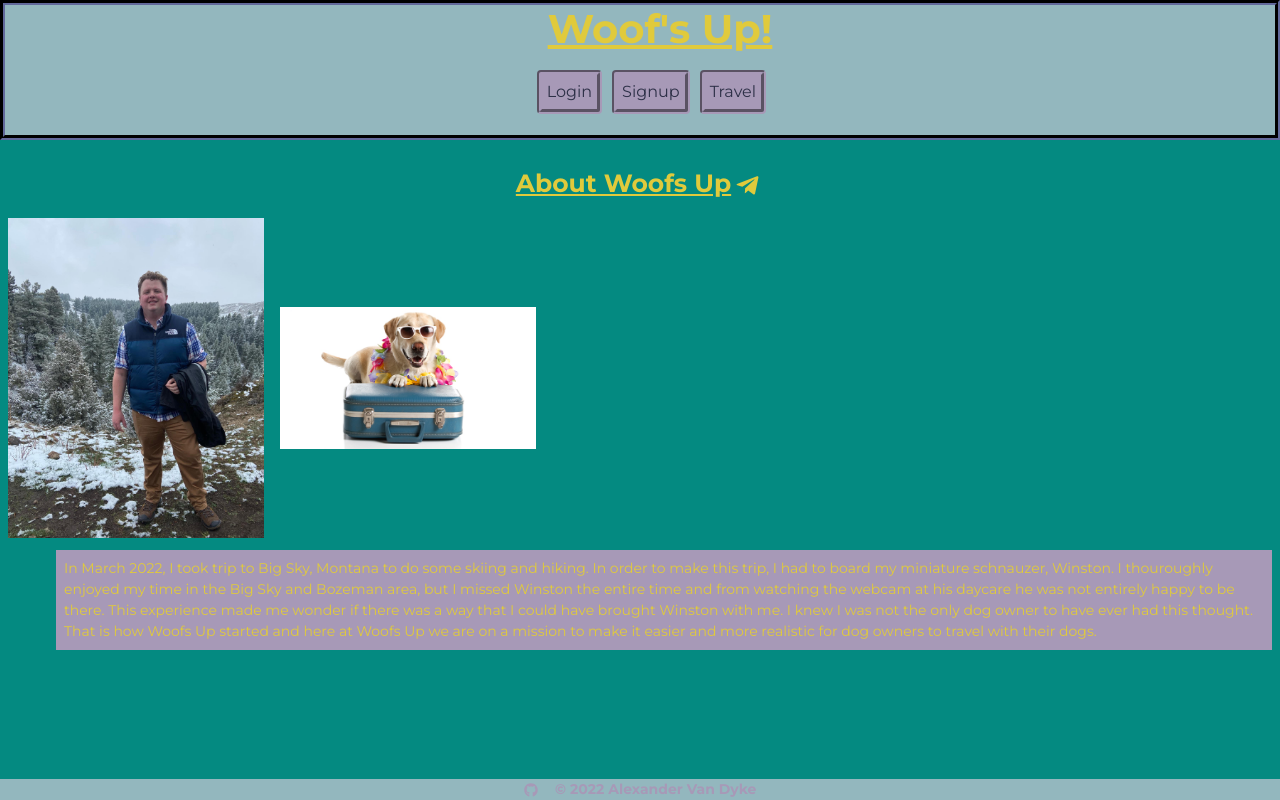
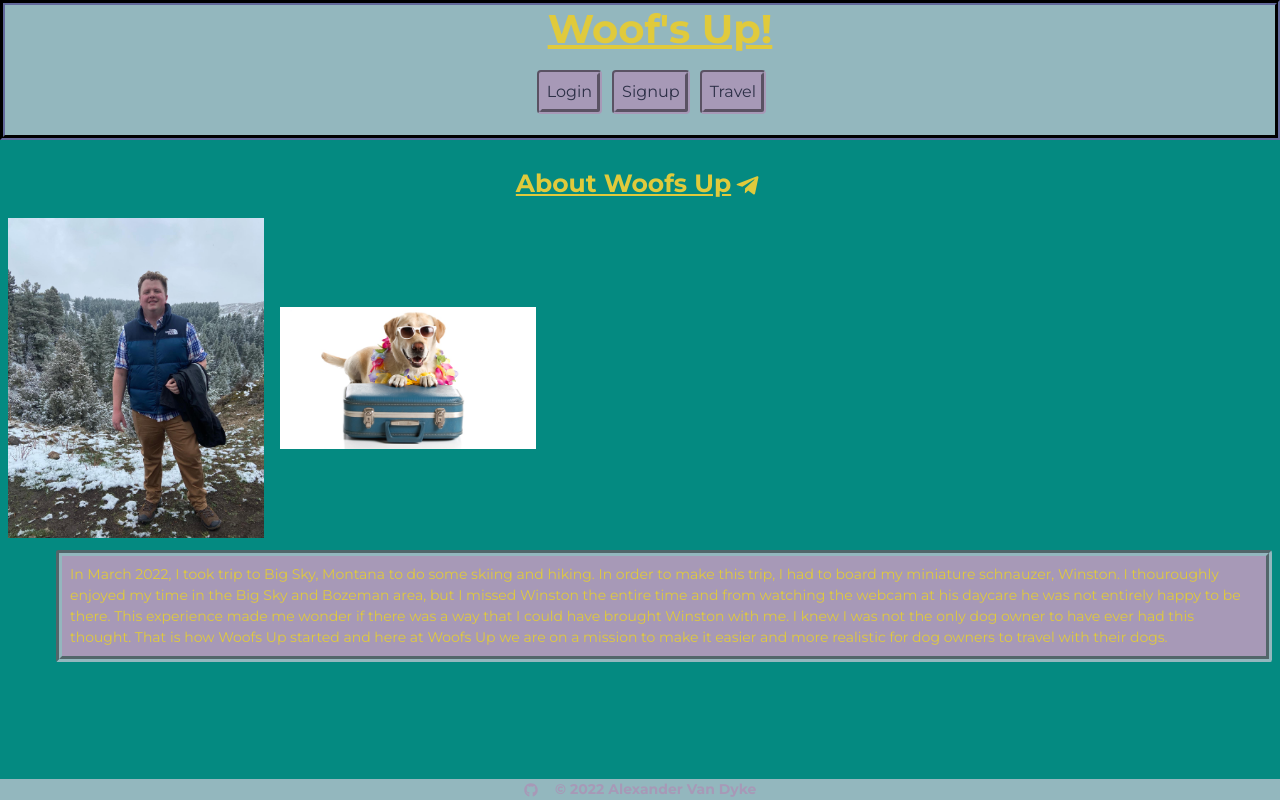
Before and after one commit to AlexandertheGreat491/Woofs_Up, a React (Create React App) app: page / in a window 1280 px wide. Built offline with nearby package versions, Linux system fonts and the light colour scheme.

Commit message:
added border

```diff
--- a/src/index.css
+++ b/src/index.css
@@ -55,6 +55,8 @@ code {
   display: flex;
   flex-wrap: wrap;
   background-color: var(--quarternary);
+  border: var(--secondary) groove 0.4375em;
+  border-radius: 0.1875em;
 }
 
 #about {
```
